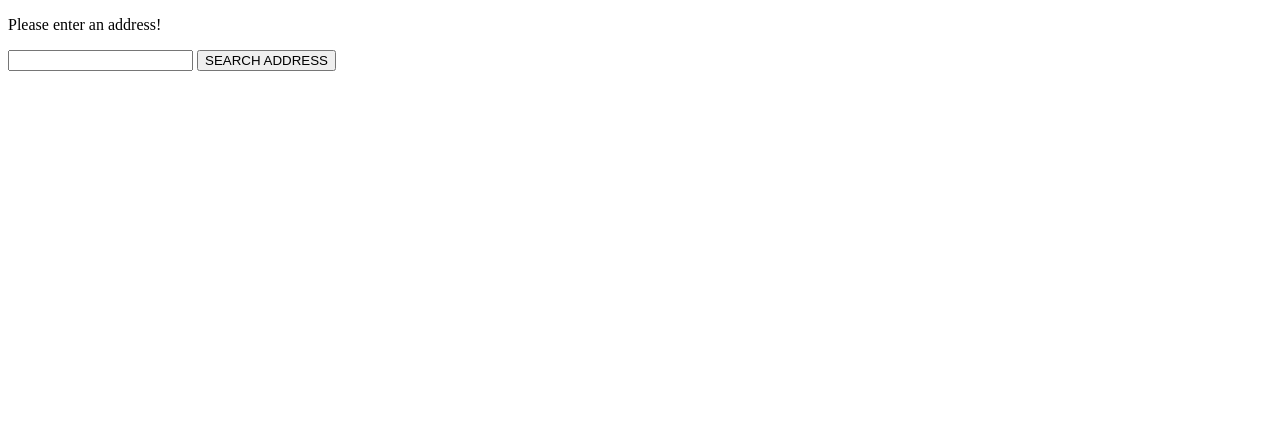
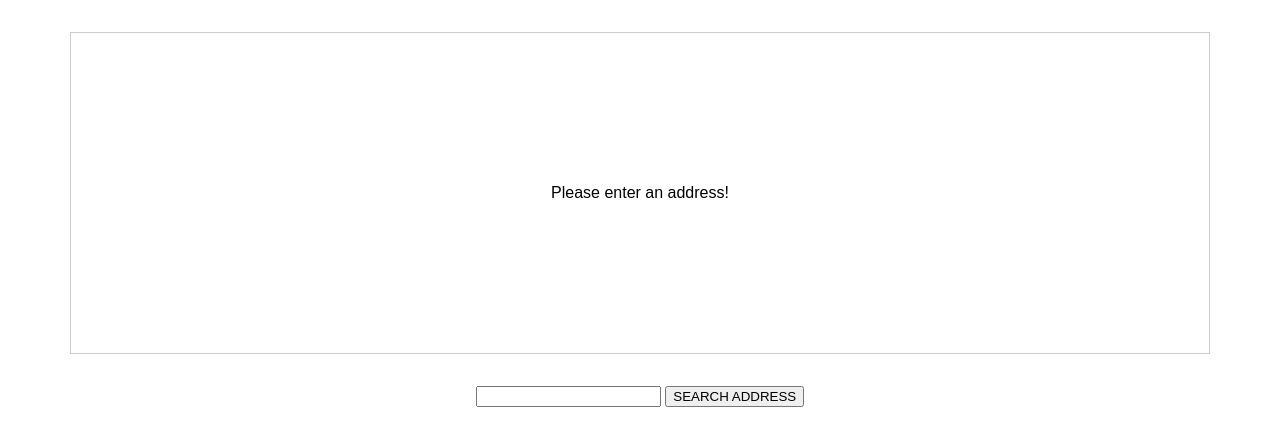
Before and after one commit to Brainybrian316/select-and-share-google-maps, a website built with webpack: page index.html in a window 1280 px wide. Built offline with nearby package versions, Linux system fonts and the light colour scheme.

Commit message:
basic styling

```diff
--- /dev/null
+++ b/app.css
@@ -0,0 +1,19 @@
+html {
+	font-family: sans-serif;
+}
+
+#map {
+	width: 90%;
+	height: 20rem;
+	border: 1px solid #ccc;
+	margin: 2rem auto;
+	display: flex;
+	justify-content: center;
+	align-items: center;
+	text-align: center;
+}
+
+form {
+	text-align: center;
+	margin: 2rem auto;
+}
--- a/index.html
+++ b/index.html
@@ -5,6 +5,7 @@
 		<meta name="viewport" content="width=device-width, initial-scale=1.0" />
 		<meta http-equiv="X-UA-Compatible" content="ie=edge" />
 		<title>Understanding TypeScript</title>
+		<link rel="stylesheet" href="app.css" />
 		<script src="dist/bundle.js" defer></script>
 	</head>
 	<body>
```
